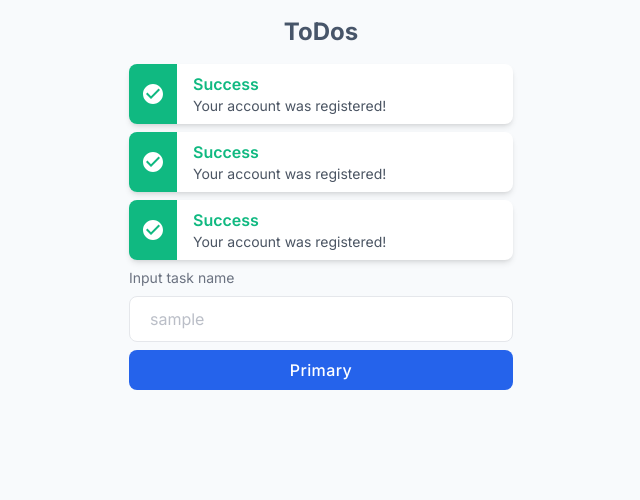
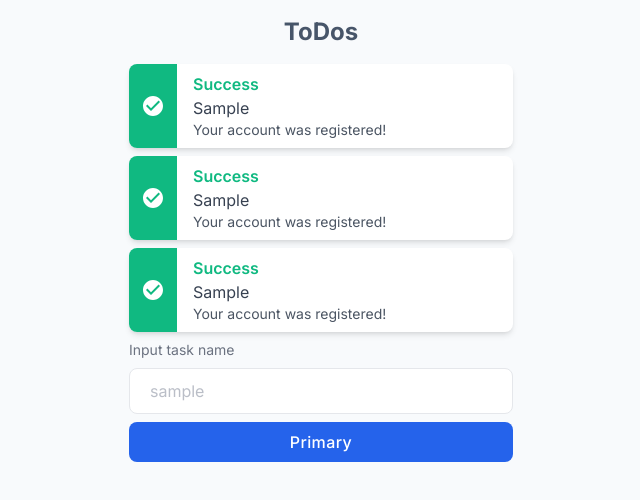
Before and after one commit to micci184/ToDos, a Next.js app: page / in a window 1280 px wide. Shown: the top 500 px of the page, without its empty margins (319-959 px from the left). Built offline with nearby package versions, Linux system fonts and the light colour scheme.

Commit message:
add props

```diff
--- a/src/app/(main)/page.tsx
+++ b/src/app/(main)/page.tsx
@@ -1,5 +1,10 @@
 import TodoForm from "@/components/Todo/TodoForm";
 import TodoItem from "@/components/Todo/TodoItem";
+
+const todoItem = {
+  title: "Sample",
+  content: "Your account was registered!",
+};
 
 export default function Home() {
   return (
@@ -8,13 +13,13 @@ export default function Home() {
         ToDos
       </h1>
       <div className="mt-2">
-        <TodoItem />
+        <TodoItem title={todoItem.title} content={todoItem.content} />
       </div>
       <div className="mt-2">
-        <TodoItem />
+        <TodoItem title={todoItem.title} content={todoItem.content} />
       </div>
       <div className="mt-2">
-        <TodoItem />
+        <TodoItem title={todoItem.title} content={todoItem.content} />
       </div>
       <div className="mt-2">
         <TodoForm />
--- a/src/components/Todo/TodoItem.tsx
+++ b/src/components/Todo/TodoItem.tsx
@@ -1,5 +1,10 @@
-const TodoItem = () => {
-	return (
+type TodoItemProps = {
+  title: string;
+  content: string;
+};
+
+const TodoItem: React.FC<TodoItemProps> = ({ title, content }) => {
+  return (
     <div className="flex w-full max-w-sm mx-auto overflow-hidden bg-white rounded-lg shadow-md dark:bg-gray-800">
       <div className="flex items-center justify-center w-12 bg-emerald-500">
         <svg
@@ -16,13 +21,12 @@ const TodoItem = () => {
           <span className="font-semibold text-emerald-500 dark:text-emerald-400">
             Success
           </span>
-          <p className="text-sm text-gray-600 dark:text-gray-200">
-            Your account was registered!
-          </p>
+          <p className="me-1 mb-0 text-gray-700">{title}</p>
+          <p className="text-sm text-gray-600 dark:text-gray-200">{content}</p>
         </div>
       </div>
     </div>
   );
-}
+};
 
-export default TodoItem
+export default TodoItem;
```
